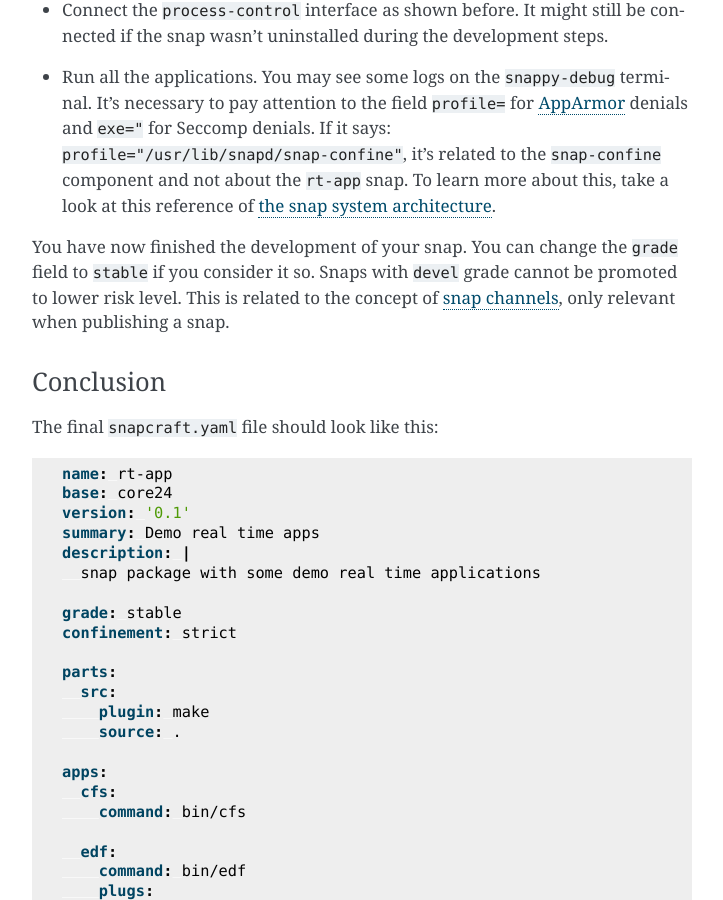
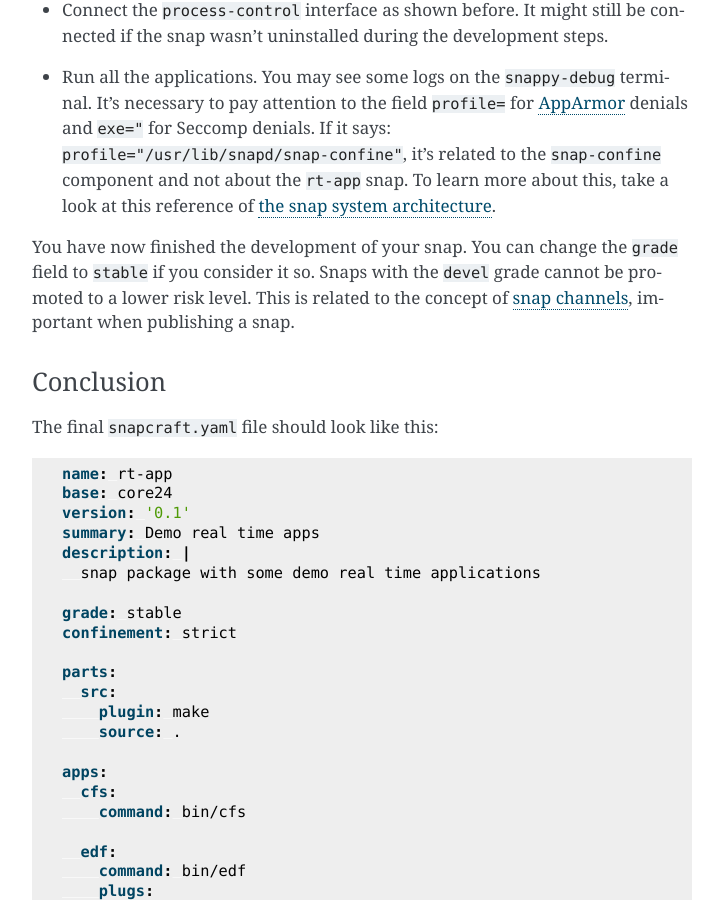
Before and after one commit to canonical/real-time-ubuntu-docs, a Sphinx documentation site: the page built from docs/tutorial/7-snapping.md, in a window 1280 px wide and 900 px high, scrolled down 9226 px. Shown: the whole window, without its empty margins (388-1111 px from the left). Built offline with Sphinx 7.4.7, drawn with Linux system fonts in a browser that asks for light colours.

Commit message:
refact: reword to 'important'
Signed-off-by: Lincoln Wallace <lincoln.wallace@canonical.com>

Co-authored-by: Farshid Tavakolizadeh <email@farshid.ws>

```diff
--- a/docs/tutorial/7-snapping.md
+++ b/docs/tutorial/7-snapping.md
@@ -554,7 +554,7 @@
     To learn more about this, take a look at this reference of [the snap system architecture][snap_sys_arch].
 
 You have now finished the development of your snap.
-You can change the `grade` field to `stable` if you consider it so. Snaps with `devel` grade cannot be promoted to lower risk level. This is related to the concept of [snap channels](https://snapcraft.io/docs/channels), only relevant when publishing a snap.
+You can change the `grade` field to `stable` if you consider it so. Snaps with the `devel` grade cannot be promoted to a lower risk level. This is related to the concept of [snap channels](https://snapcraft.io/docs/channels), important when publishing a snap.
 
 ### Conclusion
 
```
